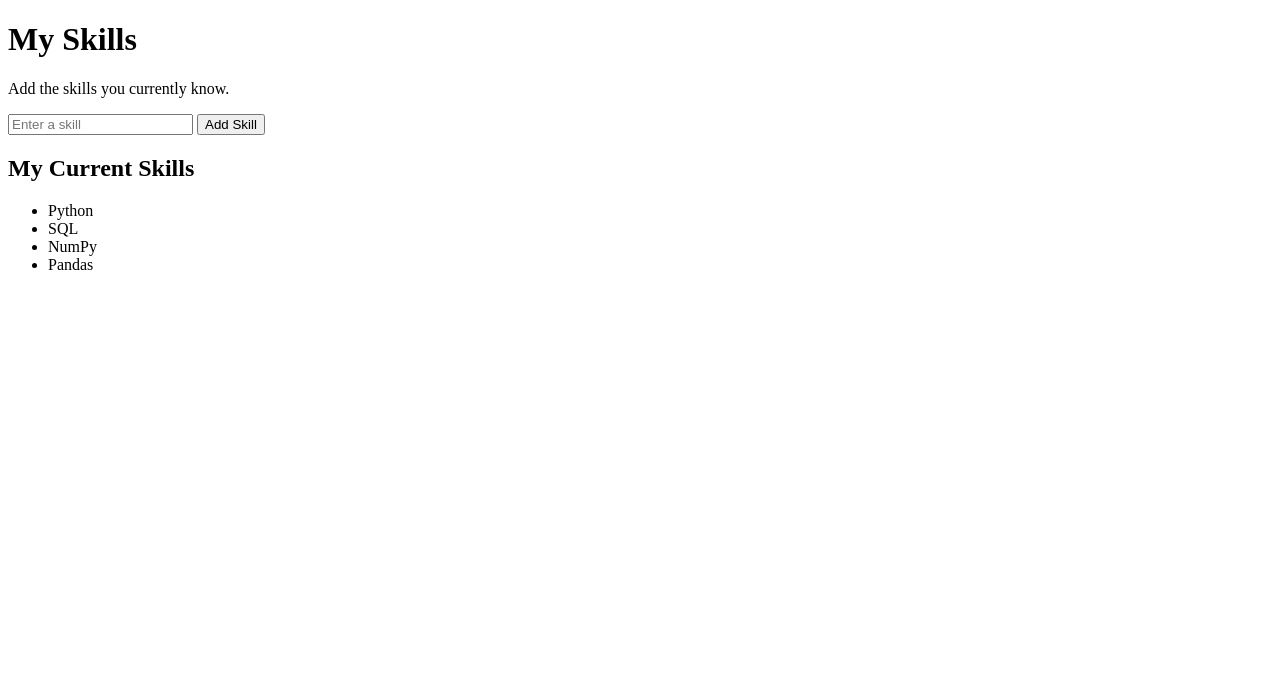
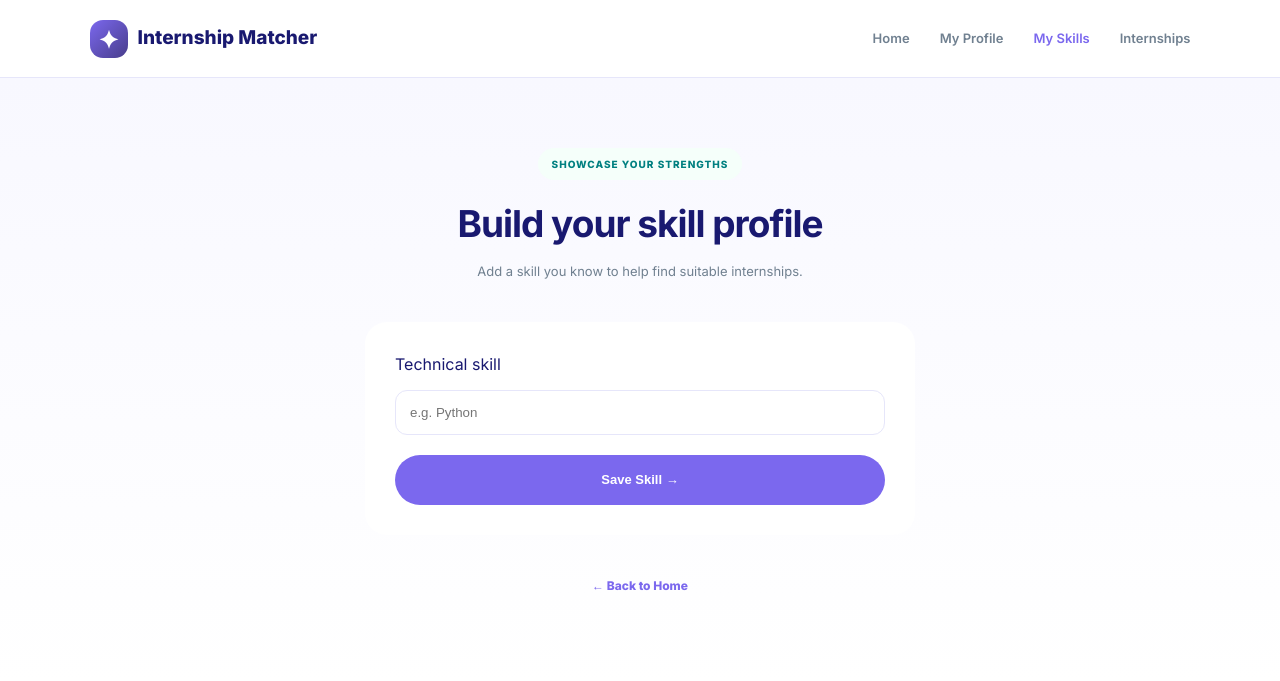
Before and after one commit to Keerthanadiddi/CareerMatch, a Flask app: page /skills in a window 1280 px wide. Shown: the top 681 px of the page. Run offline with Flask 3, Linux system fonts and the light colour scheme.

Commit message:
stored skills in database

```diff
--- a/app.py
+++ b/app.py
@@ -1,3 +1,4 @@
+from os import name
 import sqlite3
 from webbrowser import get
 
@@ -95,9 +96,34 @@ def profile():
        conn.close()
        return """<h2>Profile saved Successfully!</h2><a href='/profile'>Add another profile</a>"""
    return render_template("profile.html")
-@app.route("/skills")
+
+@app.route("/skills", methods=["GET", "POST"])
 def skills():
-   return render_template("skills.html");
+    if request.method == "POST":
+        name = request.form["name"].strip()
+
+        if not name:
+            return "Please enter a skill."
+
+        conn = get_db_connection()
+
+        conn.execute(
+            "INSERT INTO skills (name) VALUES (?)",
+            (name,)
+        )
+
+        conn.commit()
+        conn.close()
+
+        return """
+            <h2>Skill saved successfully!</h2>
+            <a href="/skills">Add another skill</a> |
+            <a href="/">Home</a>
+        """
+
+    return render_template("skills.html")
+
+
 @app.route("/match")
 def match():
    return render_template("match.html");
--- a/templates/skills.html
+++ b/templates/skills.html
@@ -1,29 +1,56 @@
+
 <!DOCTYPE html>
-<html>
+<html lang="en">
+<head>
+    <meta charset="UTF-8">
+    <meta name="viewport" content="width=device-width, initial-scale=1.0">
+    <title>My Skills | Internship Matcher</title>
+    <link rel="stylesheet"
+          href="{{ url_for('static', filename='css/style.css') }}">
+</head>
+<body>
+    <nav class="navbar">
+        <a href="/" class="logo">
+            <span class="logo-icon">✦</span>
+            Internship Matcher
+        </a>
+        <div class="nav-links">
+            <a href="/">Home</a>
+            <a href="/profile">My Profile</a>
+            <a href="/skills" class="active">My Skills</a>
+            <a href="/internships">Internships</a>
+        </div>
+    </nav>
 
-<head>
-    <title>My Skills</title>
-</head>
+    <main class="how-section">
+        <div class="section-heading">
+            <span class="eyebrow">SHOWCASE YOUR STRENGTHS</span>
+            <h2>Build your skill profile</h2>
+            <p>Add a skill you know to help find suitable internships.</p>
+        </div>
 
-<body>
+        <form method="POST" action="/skills"
+              style="max-width: 550px; margin: auto; background: white; padding: 30px; border-radius: 22px;">
 
-    <h1>My Skills</h1>
+            <label for="name">Technical skill</label>
+            <input
+                type="text"
+                id="name"
+                name="name"
+                placeholder="e.g. Python"
+                required
+                style="width: 100%; padding: 14px; margin: 12px 0 20px; border: 1px solid lavender; border-radius: 12px;"
+            >
 
-    <p>Add the skills you currently know.</p>
+            <button type="submit" class="btn btn-primary"
+                    style="border: none; cursor: pointer; width: 100%;">
+                Save Skill →
+            </button>
+        </form>
 
-    <input type="text" placeholder="Enter a skill">
-
-    <button>Add Skill</button>
-
-    <h2>My Current Skills</h2>
-
-    <ul>
-        <li>Python</li>
-        <li>SQL</li>
-        <li>NumPy</li>
-        <li>Pandas</li>
-    </ul>
-
+        <p style="text-align: center; margin-top: 25px;">
+            <a href="/" class="step-link">← Back to Home</a>
+        </p>
+    </main>
 </body>
-
 </html>
```
Also changed, not shown: database.db (added).
